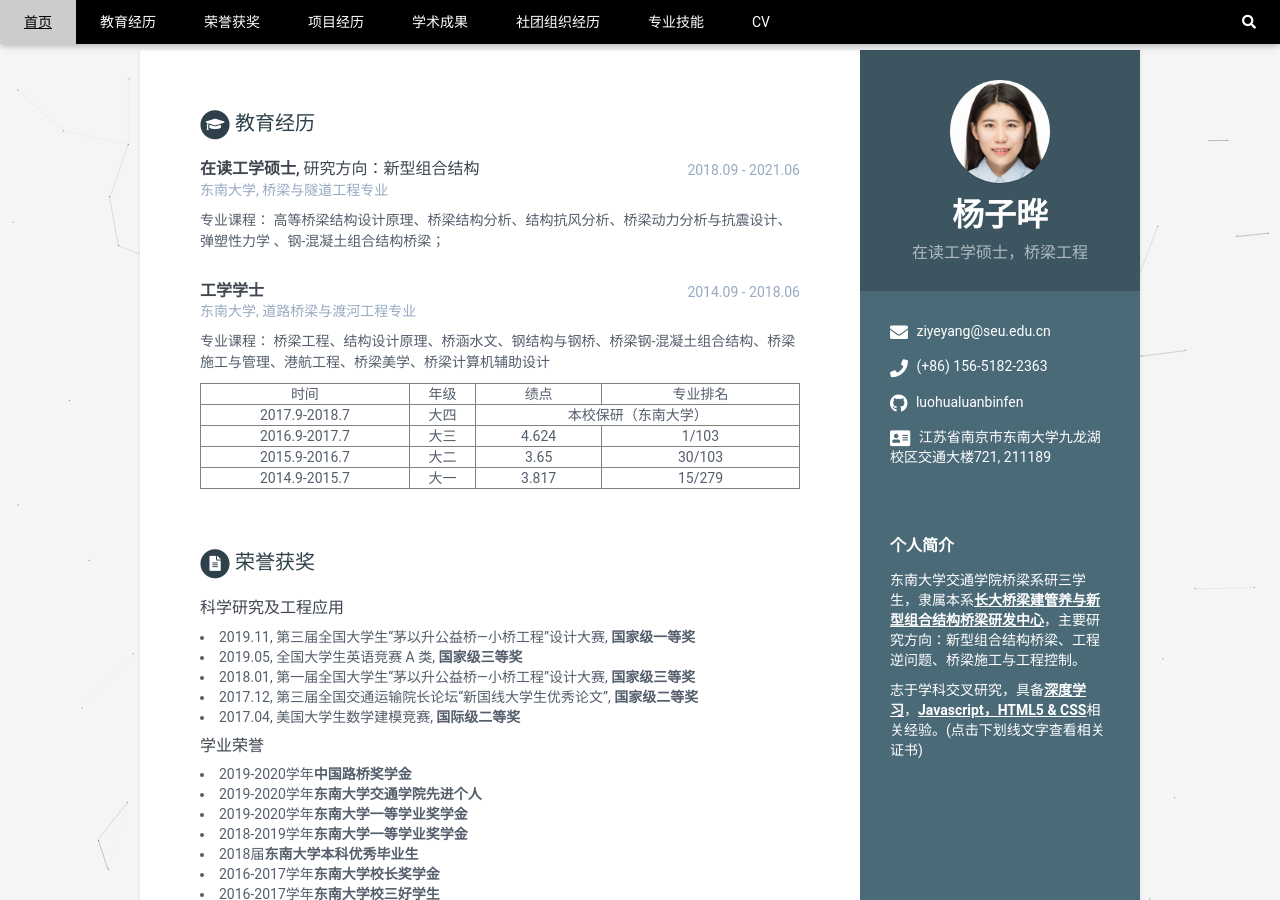
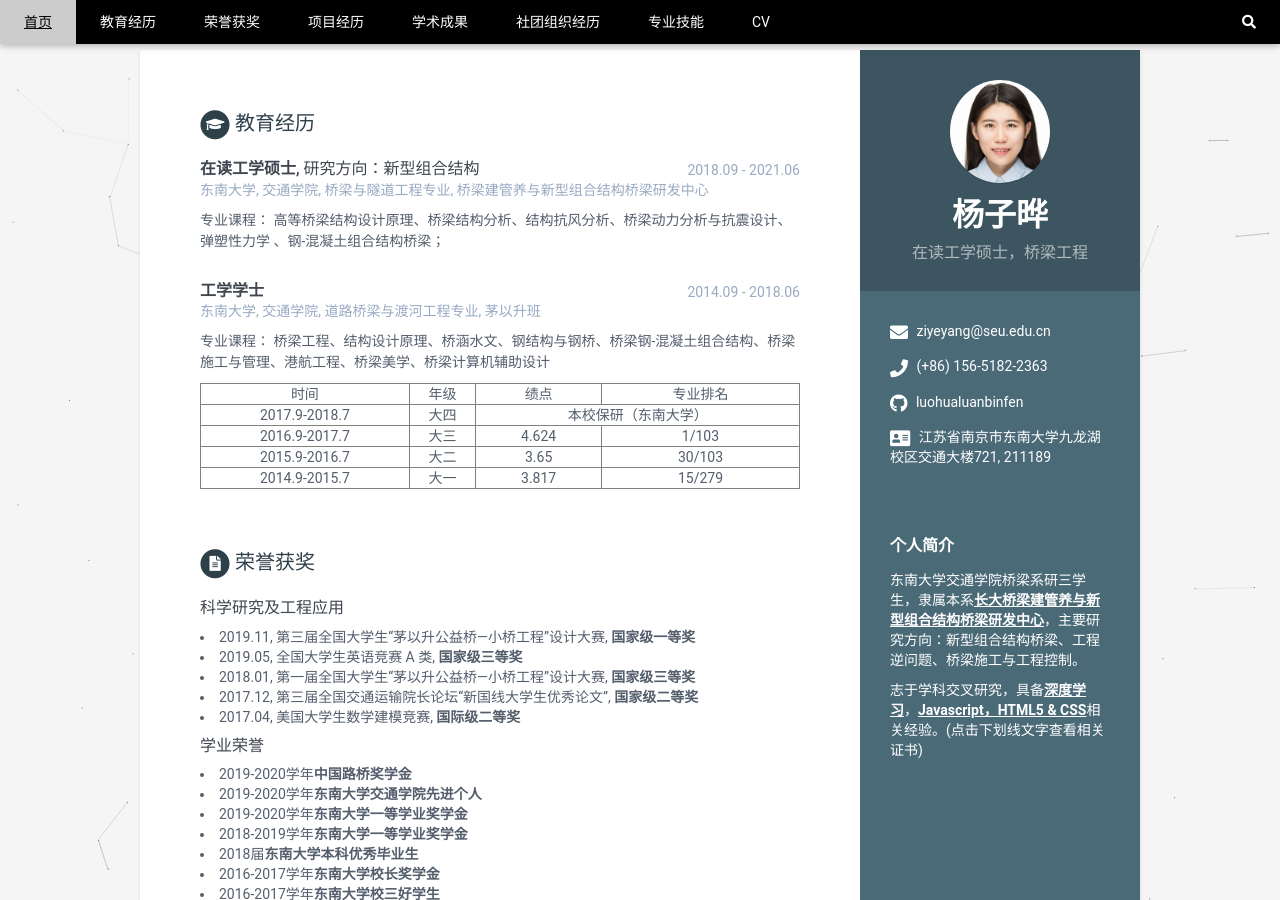
Before and after one commit to luohualuanbinfen/luohualuanbinfen.github.io, a Jekyll site: the page built from index.html, in a window 1280 px wide and 900 px high. Built offline with Jekyll 4.4.1, drawn with Linux system fonts in a browser that asks for light colours.

Commit message:
Update data.yml

```diff
--- a/_data/data.yml
+++ b/_data/data.yml
@@ -48,14 +48,14 @@ career-profile:
 
 education:
     - degree: <b>在读工学硕士</b>, 研究方向：新型组合结构
-      university: 东南大学, 桥梁与隧道工程专业
+      university: 东南大学, 交通学院, 桥梁与隧道工程专业, 桥梁建管养与新型组合结构桥梁研发中心
       time: 2018.09 - 2021.06
       details: |
         专业课程： 高等桥梁结构设计原理、桥梁结构分析、结构抗风分析、桥梁动力分析与抗震设计、弹塑性力学 、钢-混凝土组合结构桥梁；
 
 
     - degree: <b>工学学士</b>
-      university: 东南大学, 道路桥梁与渡河工程专业
+      university: 东南大学, 交通学院, 道路桥梁与渡河工程专业, 茅以升班
       time: 2014.09 - 2018.06
       details: |
         专业课程： 桥梁工程、结构设计原理、桥涵水文、钢结构与钢桥、桥梁钢-混凝土组合结构、桥梁施工与管理、港航工程、桥梁美学、桥梁计算机辅助设计
```
